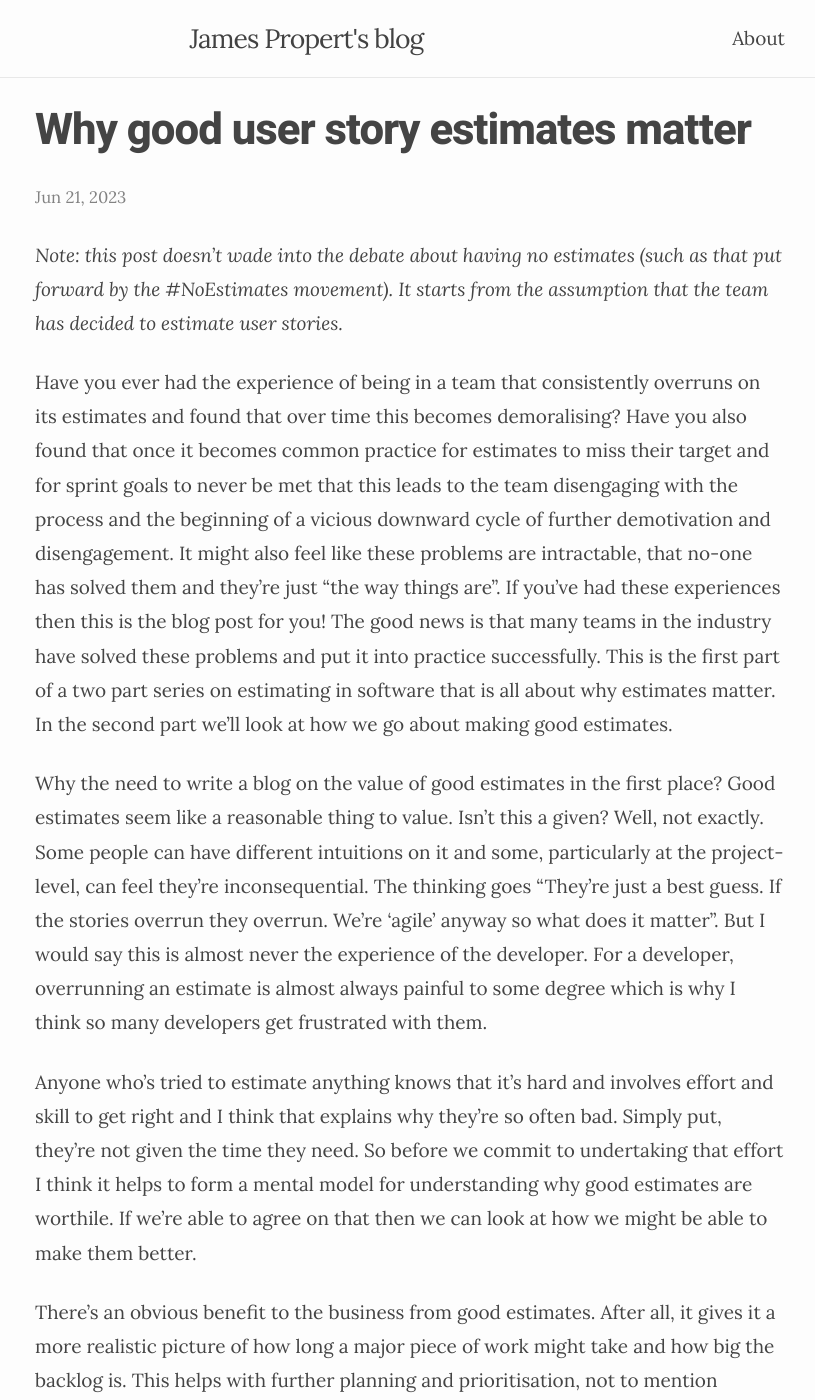
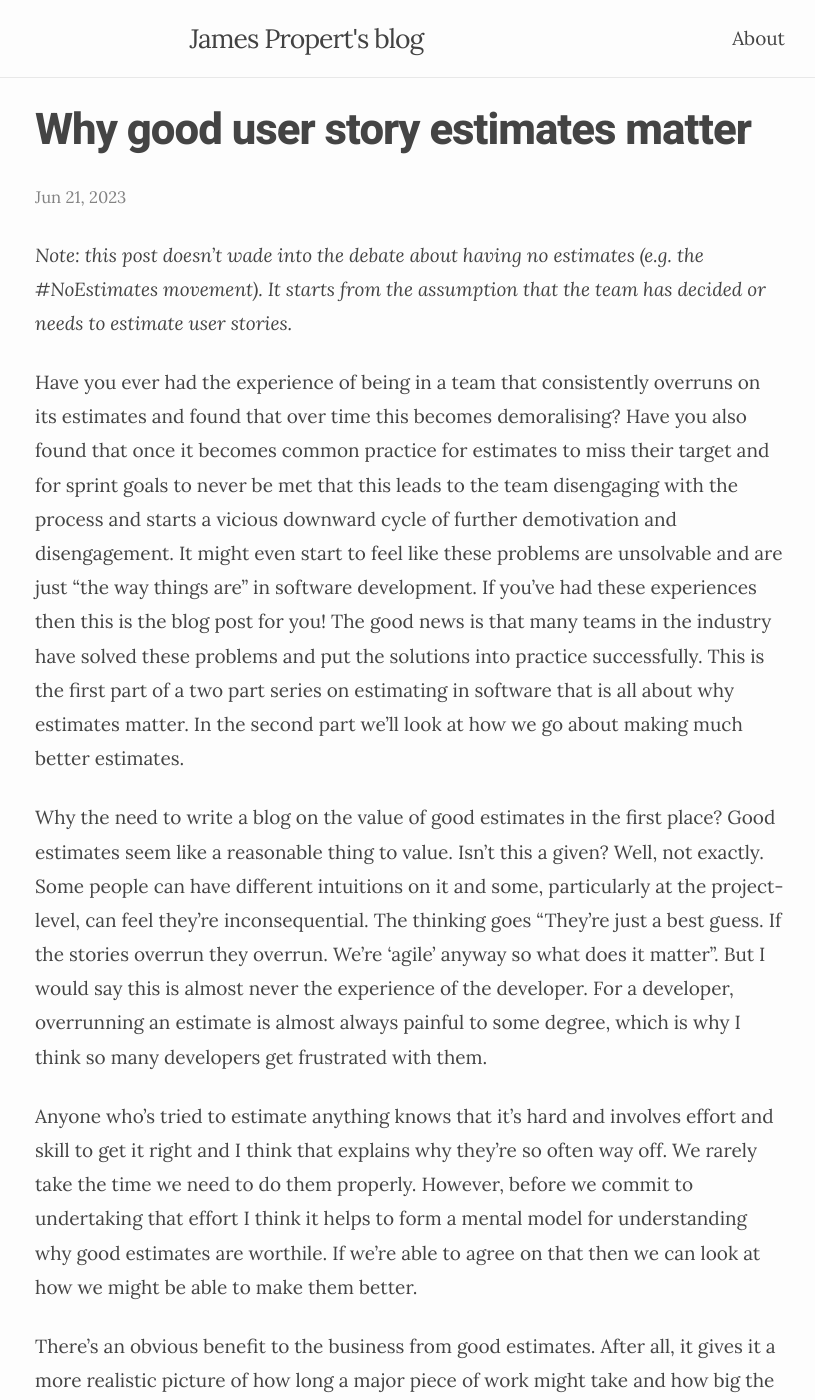
Before and after one commit to propes/propes.github.io, a Jekyll site: the page built from _posts/2023-06-21-why-estimates-matter.md, in a window 1280 px wide and 1400 px high. Shown: the whole window, without its empty margins (230-1045 px from the left). Built offline with Jekyll 4.4.1, drawn with Linux system fonts in a browser that asks for light colours; some of the changed text lies outside the part shown.

Commit message:
Edits to why estimates matter

```diff
--- a/_posts/2023-06-21-why-estimates-matter.md
+++ b/_posts/2023-06-21-why-estimates-matter.md
@@ -5,17 +5,17 @@ date: 2023-06-21 11:00:00 +1000
 tag: agile
 ---
 
-_Note: this post doesn't wade into the debate about having no estimates (such as that put forward by the #NoEstimates movement). It starts from the assumption that the team has decided to estimate user stories._
+_Note: this post doesn't wade into the debate about having no estimates (e.g. the #NoEstimates movement). It starts from the assumption that the team has decided or needs to estimate user stories._
 
-Have you ever had the experience of being in a team that consistently overruns on its estimates and found that over time this becomes demoralising? Have you also found that once it becomes common practice for estimates to miss their target and for sprint goals to never be met that this leads to the team disengaging with the process and the beginning of a vicious downward cycle of further demotivation and disengagement. It might also feel like these problems are intractable, that no-one has solved them and they're just "the way things are". If you've had these experiences then this is the blog post for you! The good news is that many teams in the industry have solved these problems and put it into practice successfully. This is the first part of a two part series on estimating in software that is all about why estimates matter. In the second part we'll look at how we go about making good estimates.
+Have you ever had the experience of being in a team that consistently overruns on its estimates and found that over time this becomes demoralising? Have you also found that once it becomes common practice for estimates to miss their target and for sprint goals to never be met that this leads to the team disengaging with the process and starts a vicious downward cycle of further demotivation and disengagement. It might even start to feel like these problems are unsolvable and are just "the way things are" in software development. If you've had these experiences then this is the blog post for you! The good news is that many teams in the industry have solved these problems and put the solutions into practice successfully. This is the first part of a two part series on estimating in software that is all about why estimates matter. In the second part we'll look at how we go about making much better estimates.
 
-Why the need to write a blog on the value of good estimates in the first place? Good estimates seem like a reasonable thing to value. Isn't this a given? Well, not exactly. Some people can have different intuitions on it and some, particularly at the project-level, can feel they're inconsequential. The thinking goes "They're just a best guess. If the stories overrun they overrun. We're 'agile' anyway so what does it matter". But I would say this is almost never the experience of the developer. For a developer, overrunning an estimate is almost always painful to some degree which is why I think so many developers get frustrated with them.
+Why the need to write a blog on the value of good estimates in the first place? Good estimates seem like a reasonable thing to value. Isn't this a given? Well, not exactly. Some people can have different intuitions on it and some, particularly at the project-level, can feel they're inconsequential. The thinking goes "They're just a best guess. If the stories overrun they overrun. We're 'agile' anyway so what does it matter". But I would say this is almost never the experience of the developer. For a developer, overrunning an estimate is almost always painful to some degree, which is why I think so many developers get frustrated with them.
 
-Anyone who's tried to estimate anything knows that it's hard and involves effort and skill to get right and I think that explains why they're so often bad. Simply put, they're not given the time they need. So before we commit to undertaking that effort I think it helps to form a mental model for understanding why good estimates are worthile. If we're able to agree on that then we can look at how we might be able to make them better.
+Anyone who's tried to estimate anything knows that it's hard and involves effort and skill to get it right and I think that explains why they're so often way off. We rarely take the time we need to do them properly. However, before we commit to undertaking that effort I think it helps to form a mental model for understanding why good estimates are worthile. If we're able to agree on that then we can look at how we might be able to make them better.
 
-There's an obvious benefit to the business from good estimates. After all, it gives it a more realistic picture of how long a major piece of work might take and how big the backlog is. This helps with further planning and prioritisation, not to mention managing the expectations of users and stakeholders. However, in this article I would like to consider this from another equally important perspective - developer wellbeing.
+There's an obvious benefit to the business from good estimates. After all, it gives it a more realistic picture of how long a major piece of work might take and how big the backlog is. This helps with further planning and prioritisation, not to mention managing the expectations of users and stakeholders. In this article though I would like to consider this from another equally important perspective - developer wellbeing.
 
-Here I'd like to make the case that good estimates matter because they enable developers to regularly complete their stories within the esimated time, and this makes for a better developer experience. How do they do that? Well, hitting targets is rewarding and provides a sense of achievement. The anticipation of that reward is highly motivating. Conversely the fear of not meeting the estimate can create anxiety because the developer is made to feel they're not going quick enough or are not capable of doing it in the allocated time. This experience can be illustrated with the following two charts.
+I'd like to make the case that good estimates matter because they enable developers to regularly complete their stories within the esimated time, and this makes for a better developer experience. How do they do that? Well, hitting targets is rewarding and provides a sense of achievement. The anticipation of that reward is highly motivating. Conversely the fear of not meeting the estimate can create anxiety because the developer is made to feel they're not going quick enough or are not capable of doing it in the allocated time. This experience can be illustrated with the following two charts.
 
 ![Chart: Completed to Estimate](/assets/images/why-estimates-matter/chart-completed-to-estimate.png)
 
```
